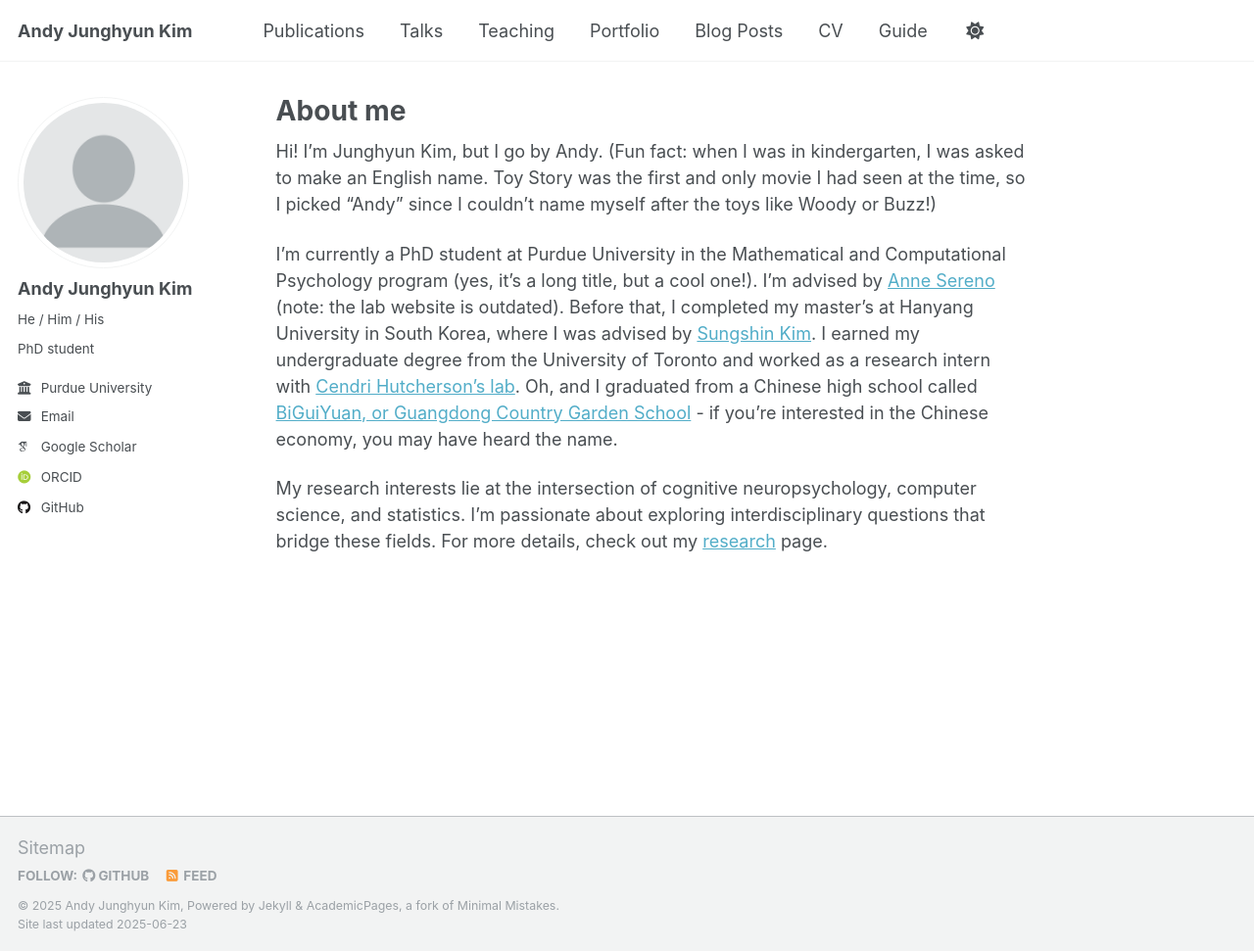
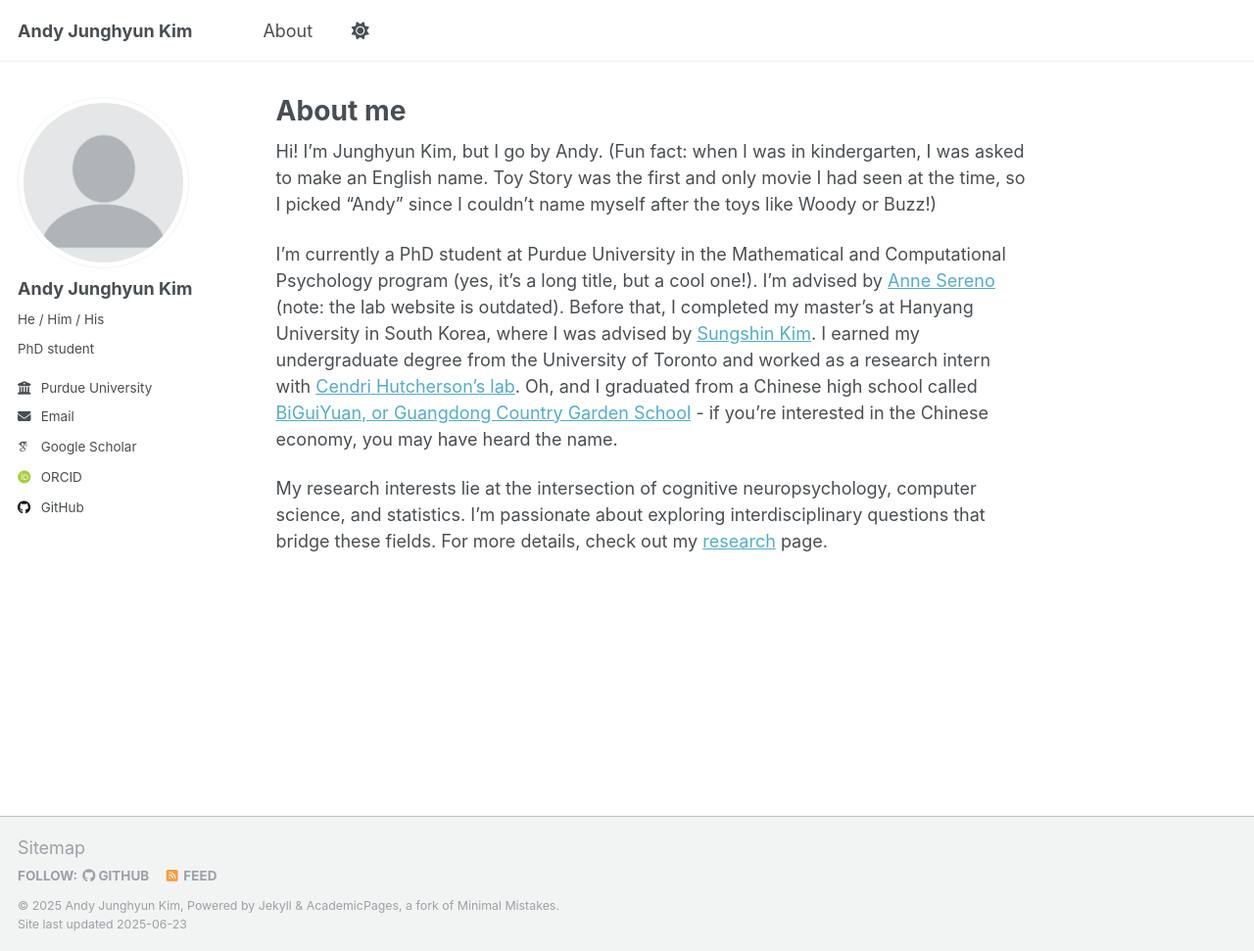
Before and after one commit to AndyJHKim/andyjhkim.github.io, a Jekyll site: the page built from _pages/about.md, in a window 1280 px wide and 971 px high. Shown: the whole window at 98% size. Built offline with Jekyll 4.4.1, drawn with Linux system fonts in a browser that asks for light colours; some web fonts are replaced; part of the change alters nothing that is shown.

Commit message:
Update navigation.yml

```diff
--- a/_data/navigation.yml
+++ b/_data/navigation.yml
@@ -8,26 +8,26 @@
 #      Markdown formatted page while the second is generated using JSON.
 
 main:
-  - title: "Publications"
-    url: /publications/
+  - title: "About"
+    url: /about/
 
-  - title: "Talks"
-    url: /talks/
+#  - title: "Talks"
+#    url: /talks/
 
-  - title: "Teaching"
-    url: /teaching/
+#  - title: "Teaching"
+#    url: /teaching/
 
-  - title: "Portfolio"
-    url: /portfolio/
+#  - title: "Portfolio"
+#    url: /portfolio/
 
-  - title: "Blog Posts"
-    url: /year-archive/
+#  - title: "Blog Posts"
+#    url: /year-archive/
 
-  - title: "CV"
-    url: /cv/
+#  - title: "CV"
+#    url: /cv/
 
   # - title: "CV"
   #   url: /cv-json/
 
-  - title: "Guide"
-    url: /markdown/
+#  - title: "Guide"
+#    url: /markdown/
```
